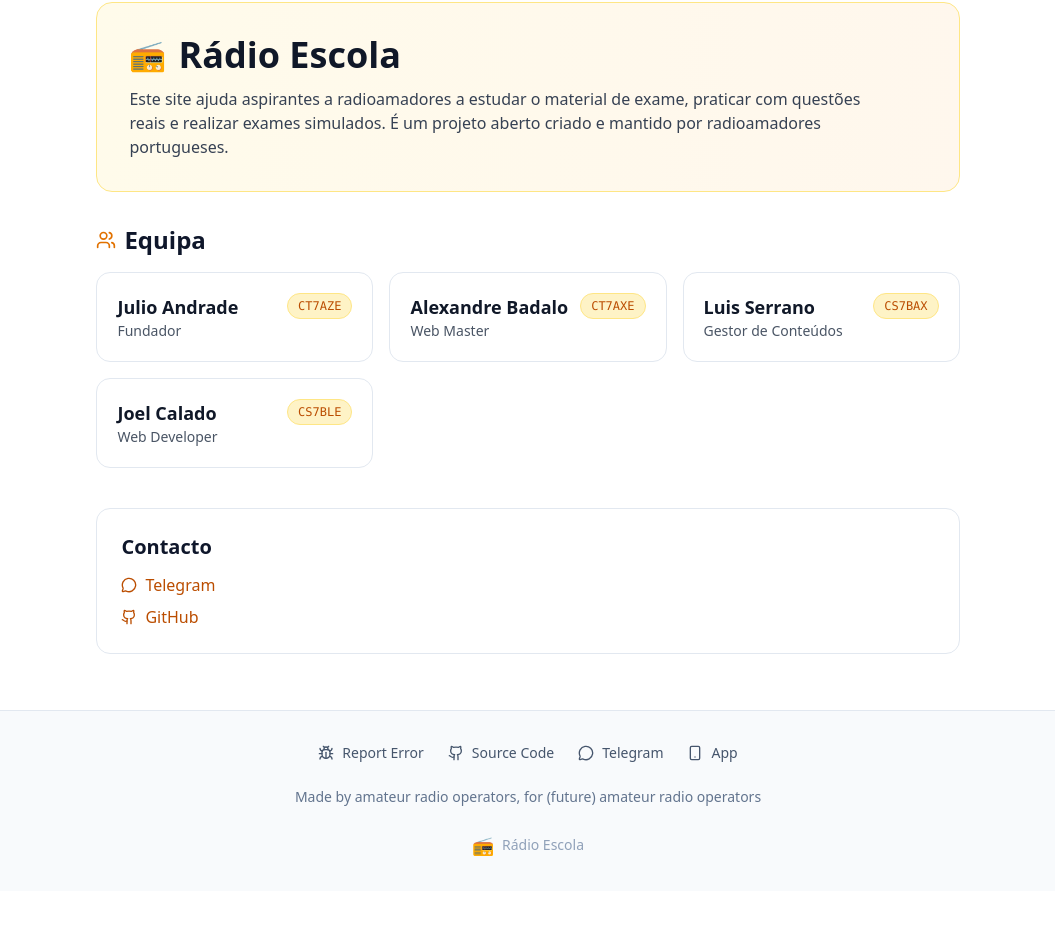
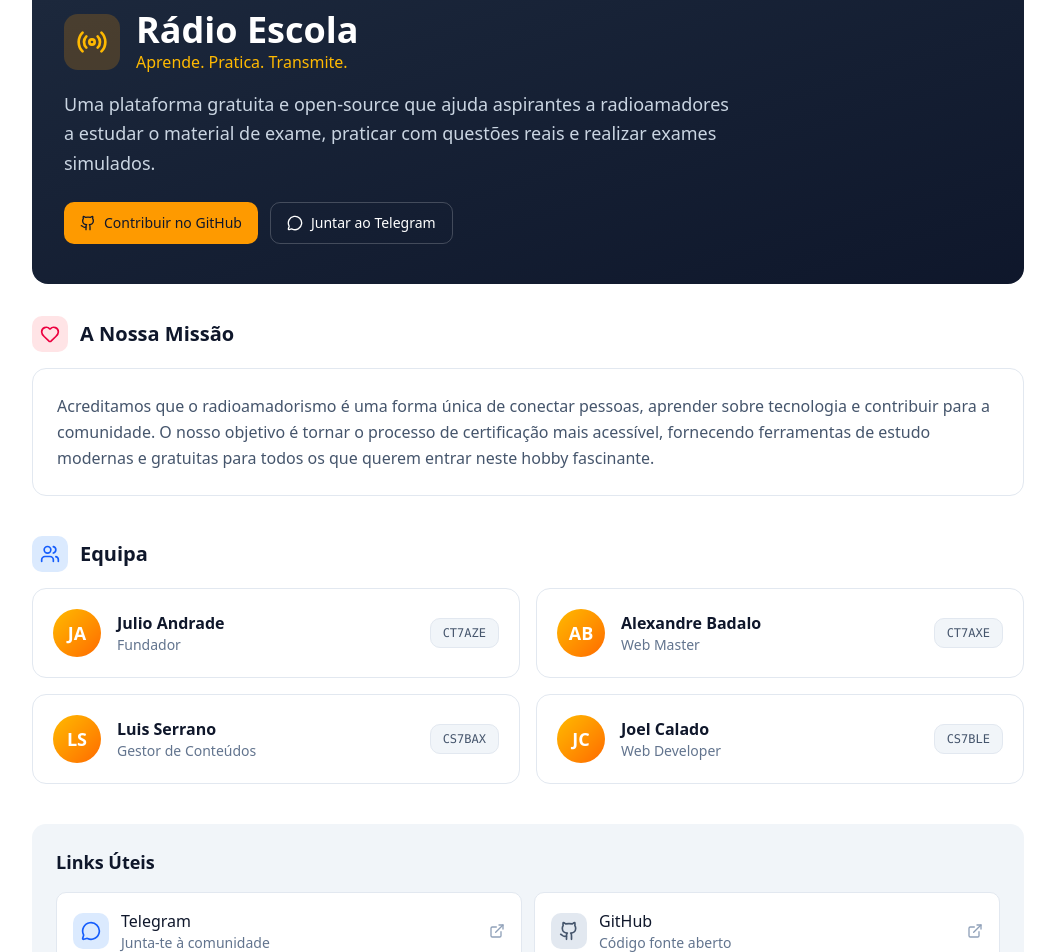
Before and after one commit to RadioEscola-pt/radioescola, a Next.js app: page /about in a window 1280 px wide. Shown: the part 111-1063 px from the top of the page, without its empty margins (112-1167 px from the left). Before the commit the page ends 1002 px from the top, so only its background shows below. Built offline with nearby package versions, Linux system fonts and the light colour scheme; no server answers.

Commit message:
feat: enhance About page with new layout, team member display, and external links

```diff
--- a/app/about/page.tsx
+++ b/app/about/page.tsx
@@ -1,6 +1,7 @@
 import React from 'react';
-import { Users, MessageCircle, Github } from 'lucide-react';
+import { Users, MessageCircle, Github, Radio, Heart, ExternalLink } from 'lucide-react';
 import { EXTERNAL_LINKS } from '@/lib/config';
+import { Button } from '@/components/ui/button';
 
 type TeamMember = {
   name: string;
@@ -33,38 +34,78 @@ const team: TeamMember[] = [
 
 export default function AboutPage() {
   return (
-    <main className="p-8">
-      <section className="max-w-5xl mx-auto">
+    <main className="-mx-4 sm:mx-0 pb-8">
       {/* Hero */}
-        <div className="rounded-2xl border border-amber-200 bg-gradient-to-r from-amber-50 to-orange-50 p-8 mb-8">
-          <div className="flex items-center gap-3 mb-3">
-            <span className="text-3xl">📻</span>
-            <h1 className="text-3xl md:text-4xl font-bold text-gray-900">Rádio Escola</h1>
+      <div className="bg-gradient-to-br from-slate-800 to-slate-900 dark:from-slate-900 dark:to-black px-4 sm:px-8 py-10 sm:rounded-2xl mb-8">
+        <div className="flex items-center gap-4 mb-4">
+          <div className="p-3 rounded-xl bg-amber-500/20">
+            <Radio className="w-8 h-8 text-amber-400" />
           </div>
-          <p className="text-gray-700 max-w-3xl">
-            Este site ajuda aspirantes a radioamadores a estudar o material de exame, praticar com questões reais e realizar exames simulados.
-            É um projeto aberto criado e mantido por radioamadores portugueses.
+          <div>
+            <h1 className="text-3xl md:text-4xl font-bold text-white">Rádio Escola</h1>
+            <p className="text-amber-400 font-medium">Aprende. Pratica. Transmite.</p>
+          </div>
+        </div>
+        <p className="text-slate-300 max-w-2xl text-lg leading-relaxed">
+          Uma plataforma gratuita e open-source que ajuda aspirantes a radioamadores a estudar o material de exame,
+          praticar com questões reais e realizar exames simulados.
         </p>
+        <div className="mt-6 flex flex-wrap gap-3">
+          <Button asChild>
+            <a href={EXTERNAL_LINKS.GITHUB_REPO} target="_blank" rel="noopener noreferrer">
+              <Github className="w-4 h-4" />
+              Contribuir no GitHub
+            </a>
+          </Button>
+          <Button variant="outline" asChild>
+            <a href={EXTERNAL_LINKS.TELEGRAM} target="_blank" rel="noopener noreferrer">
+              <MessageCircle className="w-4 h-4" />
+              Juntar ao Telegram
+            </a>
+          </Button>
+        </div>
+      </div>
+
+      {/* Mission */}
+      <div className="px-4 sm:px-0 mb-10">
+        <div className="flex items-center gap-3 mb-4">
+          <div className="p-2 rounded-lg bg-rose-100 dark:bg-rose-900/30">
+            <Heart className="w-5 h-5 text-rose-600 dark:text-rose-400" />
+          </div>
+          <h2 className="text-xl font-semibold text-slate-900 dark:text-white">A Nossa Missão</h2>
+        </div>
+        <div className="bg-white dark:bg-slate-800 rounded-xl border border-slate-200 dark:border-slate-700 p-6">
+          <p className="text-slate-600 dark:text-slate-300 leading-relaxed">
+            Acreditamos que o radioamadorismo é uma forma única de conectar pessoas, aprender sobre tecnologia
+            e contribuir para a comunidade. O nosso objetivo é tornar o processo de certificação mais acessível,
+            fornecendo ferramentas de estudo modernas e gratuitas para todos os que querem entrar neste hobby fascinante.
+          </p>
+        </div>
       </div>
 
       {/* Team */}
-        <div className="mb-10">
-          <div className="flex items-center gap-2 mb-4">
-            <Users className="h-5 w-5 text-amber-600" />
-            <h2 className="text-2xl font-semibold">Equipa</h2>
+      <div className="px-4 sm:px-0 mb-10">
+        <div className="flex items-center gap-3 mb-4">
+          <div className="p-2 rounded-lg bg-blue-100 dark:bg-blue-900/30">
+            <Users className="w-5 h-5 text-blue-600 dark:text-blue-400" />
           </div>
-          <div className="grid gap-4 sm:grid-cols-2 lg:grid-cols-3">
+          <h2 className="text-xl font-semibold text-slate-900 dark:text-white">Equipa</h2>
+        </div>
+        <div className="grid gap-4 sm:grid-cols-2">
           {team.map((member) => (
             <article
               key={member.callsign}
-                className="rounded-xl border border-slate-200 bg-white p-5 hover:border-amber-300 hover:shadow-sm transition-all"
+              className="group rounded-xl border border-slate-200 dark:border-slate-700 bg-white dark:bg-slate-800 p-5 hover:border-amber-300 dark:hover:border-amber-600 hover:shadow-lg transition-all"
             >
-                <div className="flex items-start justify-between gap-3">
-                  <div>
-                    <h3 className="text-lg font-semibold text-gray-900">{member.name}</h3>
-                    <p className="text-sm text-gray-600">{member.role}</p>
+              <div className="flex items-center gap-4">
+                <div className="w-12 h-12 rounded-full bg-gradient-to-br from-amber-400 to-orange-500 flex items-center justify-center text-white font-bold text-lg">
+                  {member.name.split(' ').map(n => n[0]).join('')}
                 </div>
-                  <span className="shrink-0 text-xs font-mono px-2.5 py-1 rounded-full bg-amber-100 text-amber-700 border border-amber-200">
+                <div className="flex-1 min-w-0">
+                  <h3 className="font-semibold text-slate-900 dark:text-white">{member.name}</h3>
+                  <p className="text-sm text-slate-500 dark:text-slate-400">{member.role}</p>
+                </div>
+                <span className="shrink-0 text-xs font-mono px-3 py-1.5 rounded-lg bg-slate-100 dark:bg-slate-700 text-slate-600 dark:text-slate-300 border border-slate-200 dark:border-slate-600">
                   {member.callsign}
                 </span>
               </div>
@@ -73,31 +114,44 @@ export default function AboutPage() {
         </div>
       </div>
 
-        {/* Contact */}
-        <div className="rounded-xl border border-slate-200 p-6 bg-white">
-          <h2 className="text-xl font-semibold mb-3">Contacto</h2>
-          <div className="flex flex-col gap-2 text-gray-700">
+      {/* Links */}
+      <div className="px-4 sm:px-0">
+        <div className="bg-slate-100 dark:bg-slate-800/50 rounded-xl p-6">
+          <h2 className="text-lg font-semibold text-slate-900 dark:text-white mb-4">Links Úteis</h2>
+          <div className="grid gap-3 sm:grid-cols-2">
             <a
               href={EXTERNAL_LINKS.TELEGRAM}
               target="_blank"
               rel="noopener noreferrer"
-              className="inline-flex items-center gap-2 text-amber-700 hover:text-amber-600 transition-colors"
+              className="flex items-center gap-3 p-4 rounded-lg bg-white dark:bg-slate-800 border border-slate-200 dark:border-slate-700 hover:border-amber-300 dark:hover:border-amber-600 transition-colors group"
             >
-              <MessageCircle className="h-4 w-4" />
-              Telegram
+              <div className="p-2 rounded-lg bg-blue-100 dark:bg-blue-900/30 text-blue-600 dark:text-blue-400">
+                <MessageCircle className="w-5 h-5" />
+              </div>
+              <div className="flex-1">
+                <p className="font-medium text-slate-900 dark:text-white group-hover:text-amber-600 dark:group-hover:text-amber-400 transition-colors">Telegram</p>
+                <p className="text-sm text-slate-500 dark:text-slate-400">Junta-te à comunidade</p>
+              </div>
+              <ExternalLink className="w-4 h-4 text-slate-400" />
             </a>
             <a
               href={EXTERNAL_LINKS.GITHUB_REPO}
               target="_blank"
               rel="noopener noreferrer"
-              className="inline-flex items-center gap-2 text-amber-700 hover:text-amber-600 transition-colors"
+              className="flex items-center gap-3 p-4 rounded-lg bg-white dark:bg-slate-800 border border-slate-200 dark:border-slate-700 hover:border-amber-300 dark:hover:border-amber-600 transition-colors group"
             >
-              <Github className="h-4 w-4" />
-              GitHub
+              <div className="p-2 rounded-lg bg-slate-200 dark:bg-slate-700 text-slate-600 dark:text-slate-300">
+                <Github className="w-5 h-5" />
+              </div>
+              <div className="flex-1">
+                <p className="font-medium text-slate-900 dark:text-white group-hover:text-amber-600 dark:group-hover:text-amber-400 transition-colors">GitHub</p>
+                <p className="text-sm text-slate-500 dark:text-slate-400">Código fonte aberto</p>
+              </div>
+              <ExternalLink className="w-4 h-4 text-slate-400" />
             </a>
           </div>
         </div>
-      </section>
+      </div>
     </main>
   );
 }
```
Lines whose indentation alone changed are shown as unchanged.
